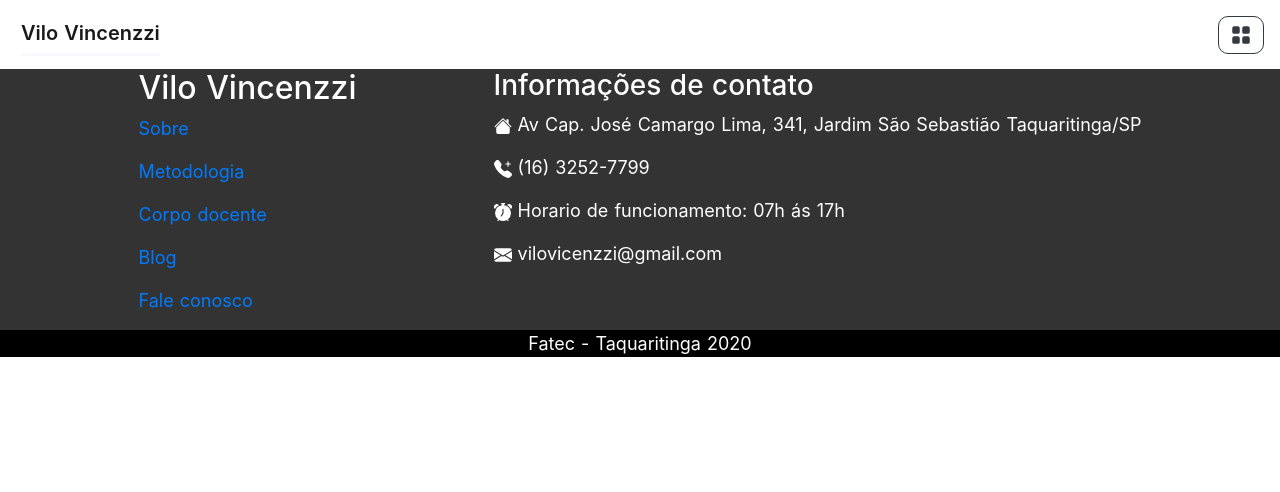
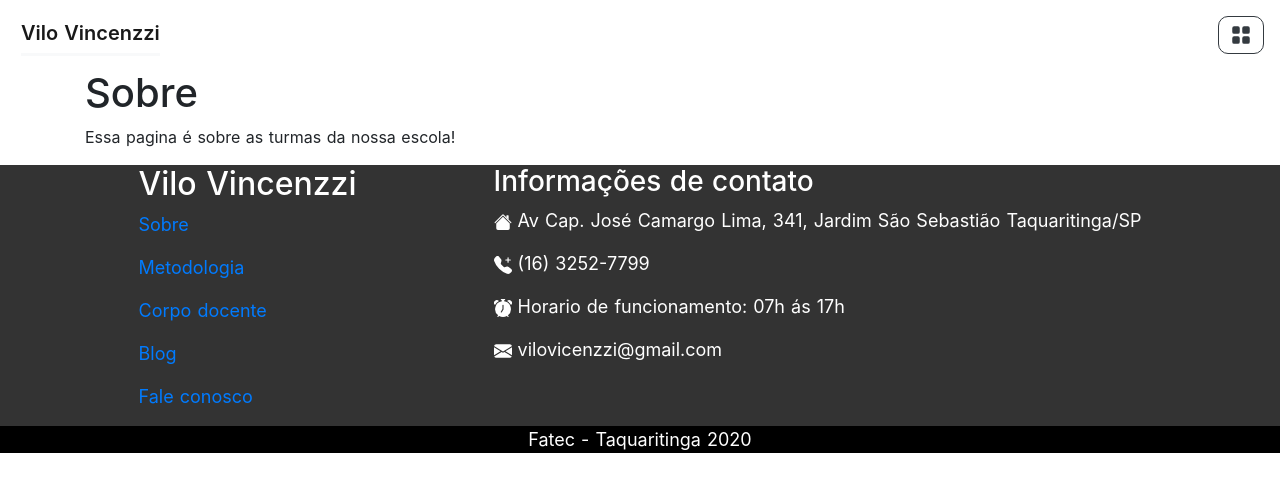
Before and after one commit to BrSouza98/webpage-vilo-vincenzzi, a Nuxt app: page /corpodocente in a window 1280 px wide. Shown: the top 492 px of the page. Built offline with nearby package versions, Linux system fonts and the light colour scheme.

Commit message:
corpo docente criado

```diff
--- /dev/null
+++ b/pages/corpodocente.vue
@@ -0,0 +1,18 @@
+<template>
+  <div class="container">
+      <h1>Sobre</h1>
+      <p>
+          Essa pagina é sobre as turmas da nossa escola!
+      </p>
+        </div>
+</template>
+
+<script>
+export default {
+
+}
+</script>
+
+<style>
+
+</style>
```
